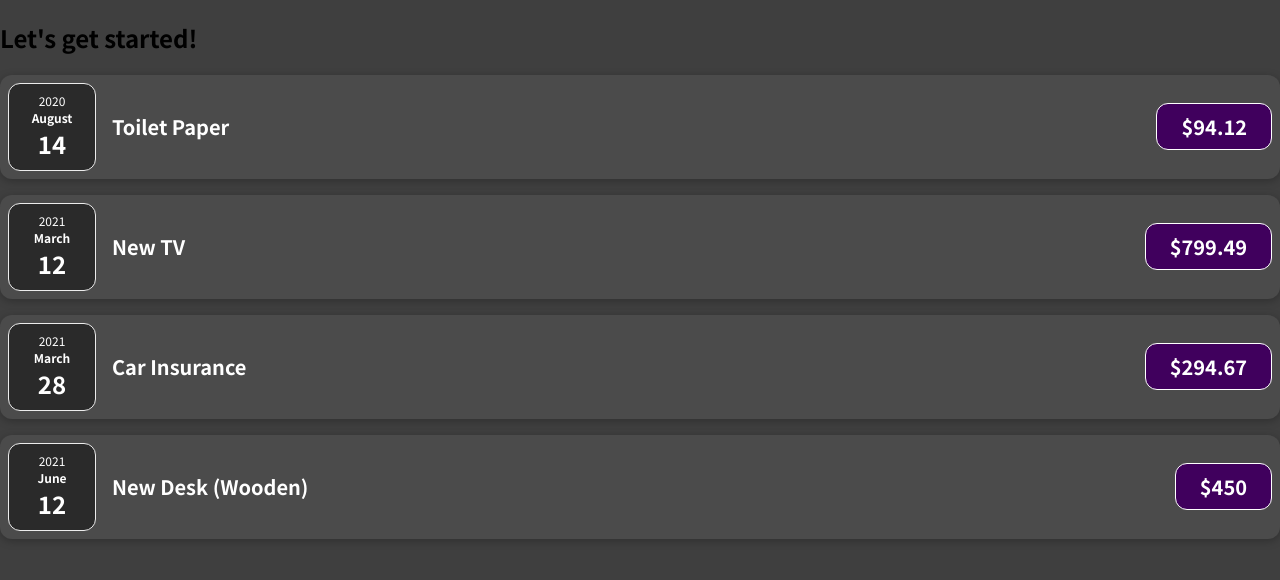
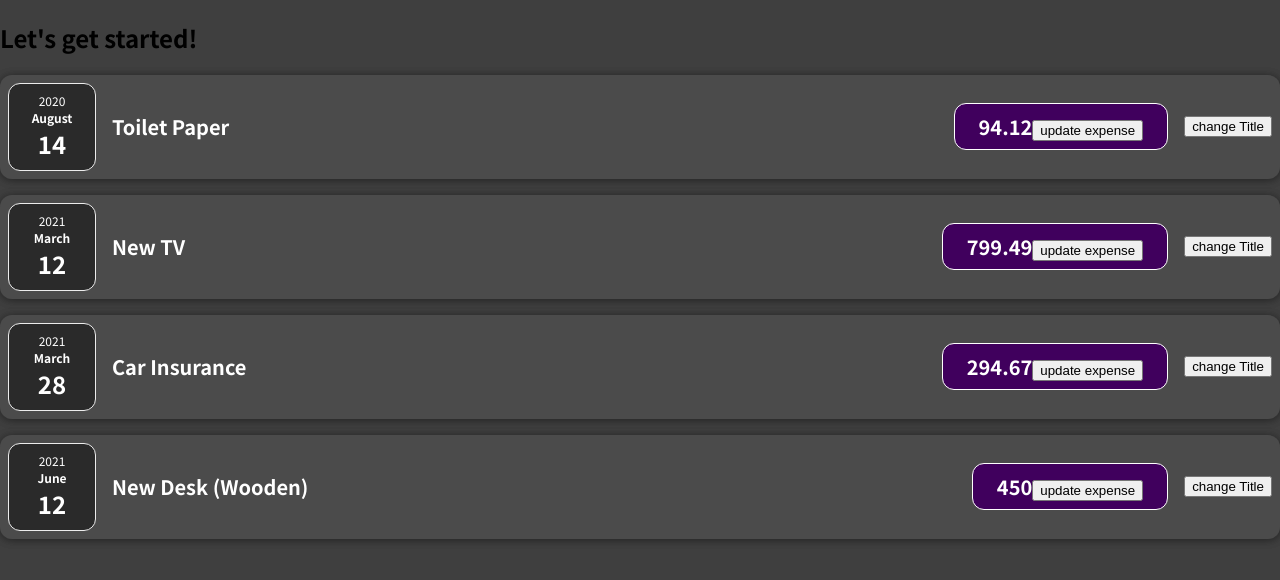
Before and after one commit to prmd04/Sharpener-React-2, a React (Create React App) app: page / in a window 1280 px wide. Shown: the top 580 px of the page. Built offline with nearby package versions, Linux system fonts and the light colour scheme.

Commit message:
after adding 100$ to expense on button

```diff
--- a/src/App.js
+++ b/src/App.js
@@ -1,4 +1,4 @@
-import ExpenseItem from "./Feature/Expense_Item";
+import Expenses from "./Feature/Expense";
 import React from "react";
 
 const expenses = [
@@ -27,7 +27,7 @@ function App() {
   return (
     <div>
       <h2>Let's get started!</h2>
-      <ExpenseItem items={expenses}/>
+      <Expenses items={expenses}/>
     </div>
   );
 }
--- /dev/null
+++ b/src/Feature/Expense.js
@@ -0,0 +1,23 @@
+import React from "react";
+
+import ExpenseItem from "./Expense_Item";
+import Card from "../UI/Card_Element";
+import "./Expense.css";
+
+const Expenses = (props) => {
+  return (
+    <div>
+      {props.items.map((item, index) => (
+        <Card className="expenses" key={index}>
+          <ExpenseItem
+            title={item.title}
+            amount={item.amount}
+            date={item.date}
+          />
+        </Card>
+      ))}
+    </div>
+  );
+};
+
+export default Expenses;
--- a/src/Feature/Expense_Date.js
+++ b/src/Feature/Expense_Date.js
@@ -3,7 +3,6 @@ import React from "react";
 
 
 const ExpenseDate = (props) => {
-  console.log(props);
 
   const month = props.date.toLocaleString('en-US',{month:'long'});
   const day = props.date.toLocaleString('en-US',{day:'2-digit'});
--- a/src/Feature/Expense_Item.jsx
+++ b/src/Feature/Expense_Item.jsx
@@ -1,30 +1,35 @@
-import React from "react";
-import "./Expense_Item.css"
+import React ,{useState} from "react";
+import "./Expense_Item.css";
 import ExpenseDate from "./Expense_Date";
+import Card from "../UI/Card_Element";
 
+const ExpenseItem = (props) => {
+  const [title,setTitle] = useState(props.title);
+  const [expense,setExpense] = useState(props.amount);
 
+  const clikedHandler = () => {
+   setTitle("update");
+   console.log(title);
+  };
 
-const ExpenseItem =(props) => {
-  console.log(props)
-  console.log(props.items);
+  const clikedHandler_expense = () => {
+    setExpense("$100");
+    console.log(expense);
+  }
 
   return (
-      <div>
-        {props.items.map((item, index) => (
-          <div key={index} className="expense-item">
-            <ExpenseDate date={item.date} />
-            <div className="expense-item__description">
-              <h2>{item.title}</h2>
-            </div>
-            <div className="expense-item__price">
-              <div>${item.amount}</div>
-            </div>
-          </div>
-        ))}
+    <Card className="expense-item">
+      <ExpenseDate date={props.date} />
+      <div className="expense-item__description">
+        <h2>{title}</h2>
+        <div
+        className="expense-item__price">{expense}
+        <button onClick={clikedHandler_expense}>update expense</button>
+        </div>
+        <button onClick={clikedHandler}>change Title</button>
       </div>
-    );
-
-}
-
+    </Card>
+  );
+};
 
 export default ExpenseItem;
--- a/src/UI/Card_Element.js
+++ b/src/UI/Card_Element.js
@@ -1,10 +1,14 @@
 import './Card.css';
+import React from 'react';
 
 
 const Card = (props) => {
+
   const classes = 'card ' + props.className;
 
-  return <div className={classes}>{props.children}</div>;
+  return <div className={classes}>
+    {props.children}
+    </div>;
 }
 
 export default Card;
```
Also changed, not shown: src/Feature/Expense.css (added).
